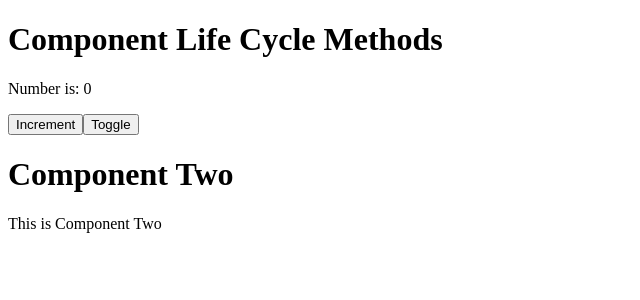
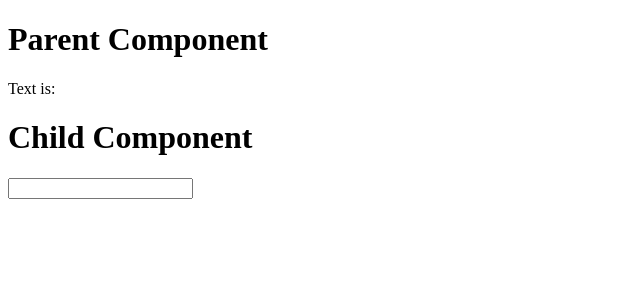
Before and after one commit to abhijeetvc/evefirstreactdemo1, a React (Create React App) app: page / in a window 1280 px wide. Shown: the top 300 px of the page, without its empty margins (0-640 px from the left). Built offline with nearby package versions, Linux system fonts and the light colour scheme.

Commit message:
CallBack Event

```diff
--- /dev/null
+++ b/src/CallBackEvent.js
@@ -0,0 +1,31 @@
+import React from 'react'
+
+function CallBackEvent(){
+
+    const[input,setInput]=React.useState('')
+
+    const handleInputChange=(event)=>{
+        setInput(event.target.value)
+    }
+    return(
+        <div>
+            <h1>Parent Component</h1>
+            <p>Text is: {input}</p>
+            <ChildComponent inputValue={input}
+                            onInputChange={handleInputChange}/>
+        </div>
+    )
+}
+
+function ChildComponent({inputValue,onInputChange}){
+    return(
+        <div>
+            <h1>Child Component</h1>
+            <input type='text'
+                   value={inputValue}
+                   onChange={onInputChange}/>
+        </div>
+    )
+}
+
+export default CallBackEvent
--- a/src/index.js
+++ b/src/index.js
@@ -1,5 +1,6 @@
 import React from 'react';
 import ReactDOM from 'react-dom';
+import CallBackEvent from './CallBackEvent';
 
 import ComponentLifeCycle from './ComponentLifeCycle';
 import ComponentLifeCycleHook from './ComponentLifeCycleHook';
@@ -51,7 +52,7 @@ import SimpleStateDemo from './SimpleStateDemo';
 // }
 
 ReactDOM.render(
-   <ComponentLifeCycle/>
+   <CallBackEvent/>
    ,  // what has to be rendered?
    document.getElementById('root')  // where to render
 );
```
